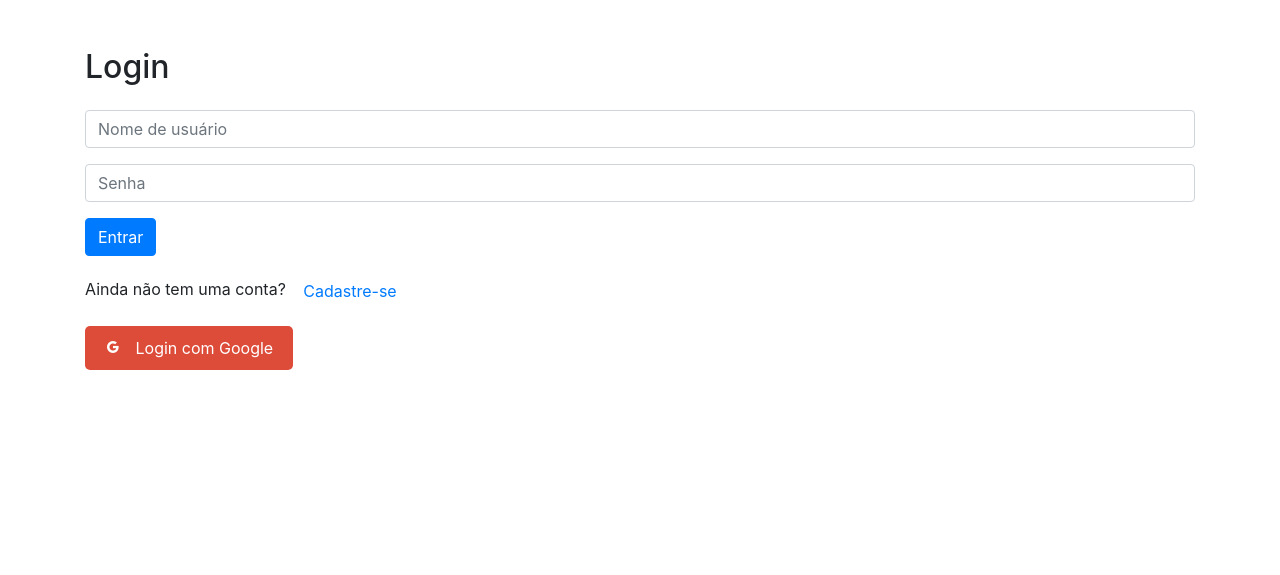
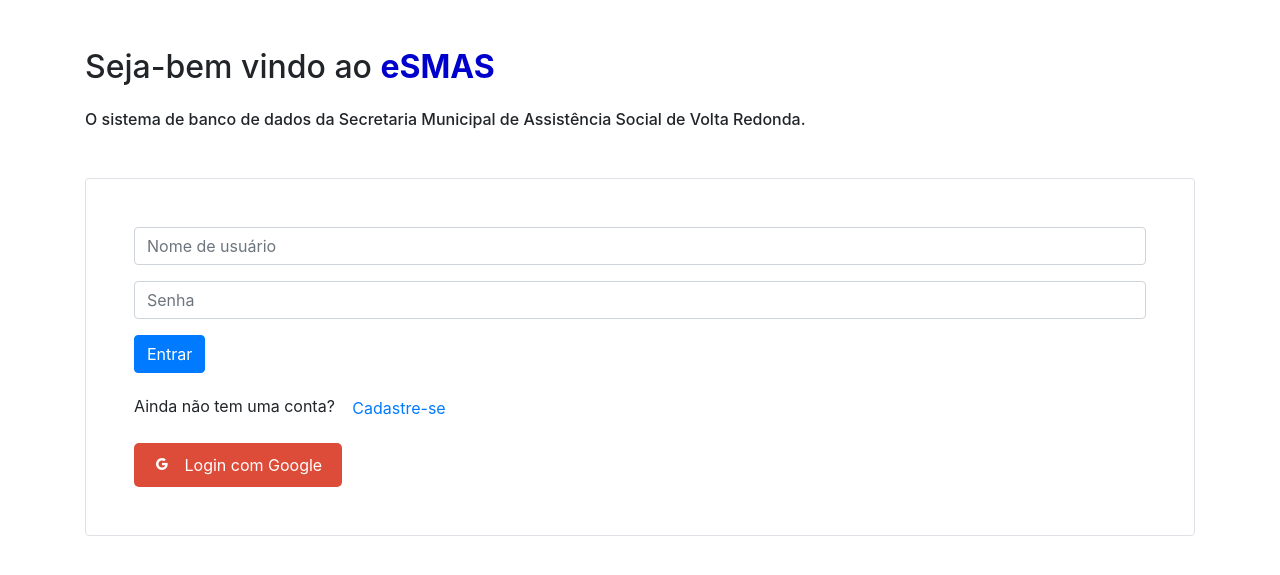
Before and after one commit to marconerodr/esmaspuc, a Django app: page / in a window 1280 px wide. Shown: the top 575 px of the page. Run offline with Django 5.2, Linux system fonts and the light colour scheme; data comes from the database, SQL or seed files in the repository; both versions use the stored data as it was after the commit; some libraries are stand-ins or nearby versions.

Commit message:
Alterei a página de login

```diff
--- a/minha_auth/templates/login.html
+++ b/minha_auth/templates/login.html
@@ -54,7 +54,10 @@
 
 <body>
     <div class="container mt-5">
-        <h2 class="mb-4">Login</h2>
+        <h2 class="mb-4">Seja-bem vindo ao <b style="color:mediumblue">eSMAS</b></h2>
+        <h6 class="mb-4">O sistema de banco de dados da Secretaria Municipal de Assistência Social de Volta Redonda.</h6>
+        <br>
+        <div class="border rounded p-5">
             <form action="{% url 'login' %}" method="POST">
                 {% csrf_token %}
                 <div class="form-group">
@@ -72,6 +75,7 @@
                 <i class="bx bxl-google"></i> Login com Google
             </a>
         </div>
+    </div>
     <!-- Adicione links para o Bootstrap JS -->
     <script src="https://code.jquery.com/jquery-3.5.1.slim.min.js"></script>
     <script src="https://cdn.jsdelivr.net/npm/@popperjs/core@2.5.3/dist/umd/popper.min.js"></script>
```
Also changed, not shown: db.sqlite3. Lines whose indentation alone changed are shown as unchanged.
